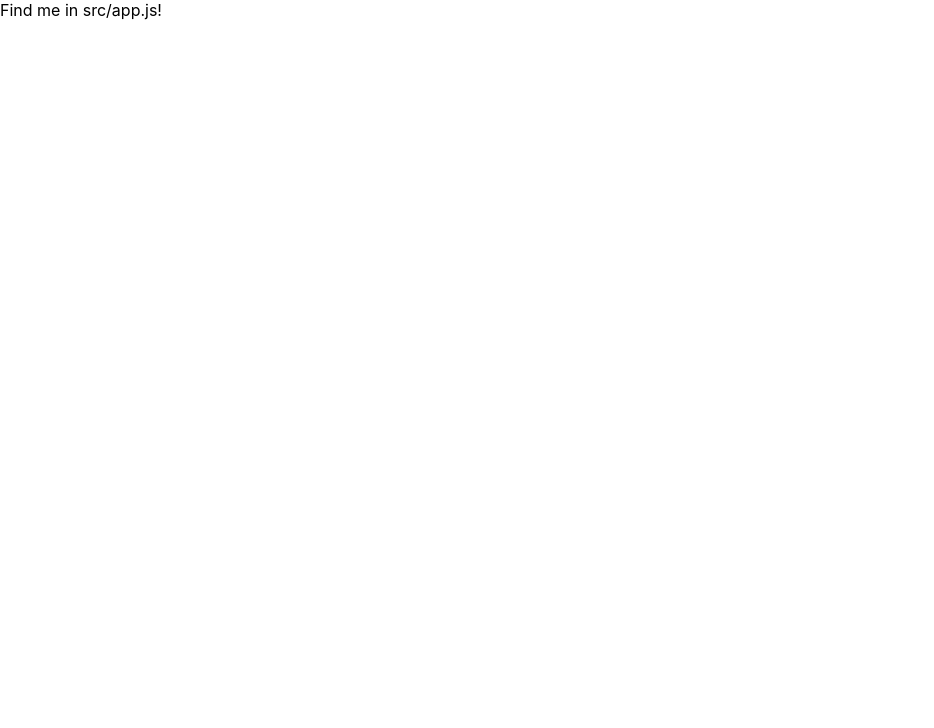
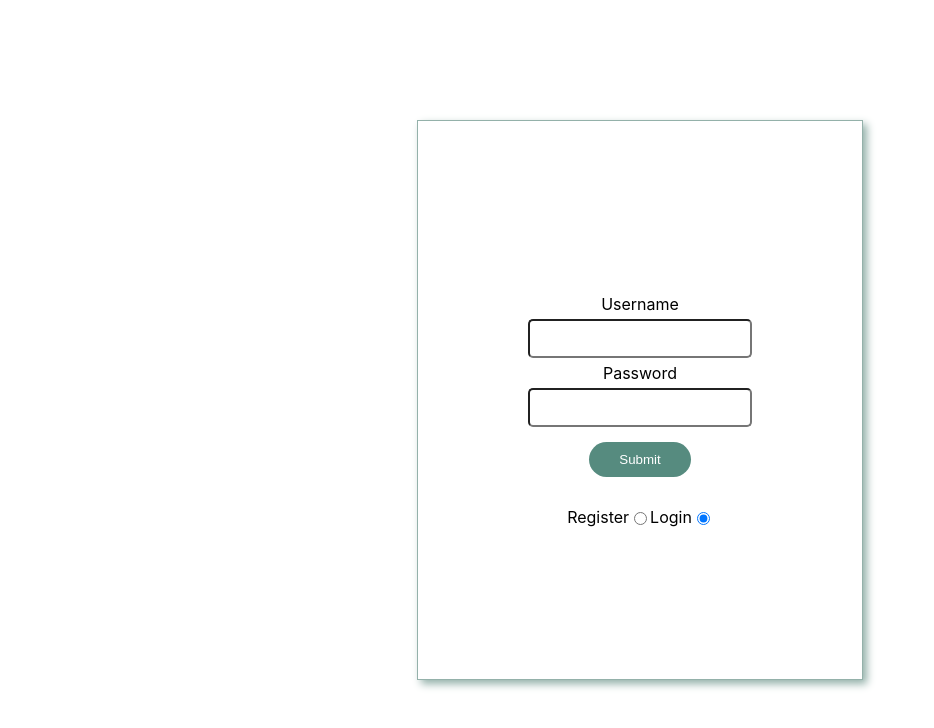
Before and after one commit to smirrebinx/project-final-project-frontend, a React (Create React App) app: page /login in a window 1280 px wide. Shown: the top 728 px of the page, without its empty margins (0-934 px from the left). Built offline with nearby package versions, Linux system fonts and the light colour scheme.

Commit message:
Update login

```diff
--- a/package.json
+++ b/package.json
@@ -20,6 +20,7 @@
     "react-fontawesome": "^1.7.1",
     "react-lottie-player": "^1.5.4",
     "react-redux": "^8.0.7",
+    "react-router-dom": "^6.11.2",
     "styled-components": "^5.3.11",
     "typeit-react": "^2.6.4"
   },
--- a/src/App.js
+++ b/src/App.js
@@ -1,9 +1,28 @@
-import React from 'react'
+import React from 'react';
+import { BrowserRouter, Routes, Route } from 'react-router-dom'
+// import NotFound from 'components/NotFound';
+import Login from 'components/Login'
+import Main from 'components/Main'
+import { Provider } from 'react-redux';
+import { configureStore, combineReducers } from '@reduxjs/toolkit';
+import user from 'reducers/user';
+
+const reducer = combineReducers({
+  user: user.reducer
+})
+
+const store = configureStore({ reducer })
 
 export const App = () => {
   return (
-    <div>
-      Find me in src/app.js!
-    </div>
+    <Provider store={store}>
+      <BrowserRouter>
+        <Routes>
+          <Route path="/login" element={<Login />} />
+          <Route path="/" element={<Main />} />
+          {/* <Route path='*' element={<NotFound />} /> */}
+        </Routes>
+      </BrowserRouter>
+    </Provider>
   )
 }
--- /dev/null
+++ b/src/components/Login.js
@@ -0,0 +1,153 @@
+/* eslint-disable jsx-a11y/label-has-associated-control */
+import React, { useState, useEffect } from 'react';
+import styled from 'styled-components';
+import { useDispatch, useSelector } from 'react-redux';
+import { useNavigate } from 'react-router-dom';
+import user, { loginSuccess } from 'reducers/user';
+import { API_URL } from '../utils/utils';
+
+const OuterWrapper = styled.div`
+  display: flex;
+  height: 100vh;
+  width: 100%;
+  justify-content: center;
+  text-align: center;
+`;
+
+const InnerWrapper = styled.div`
+  display: flex;
+  flex-direction: column;
+  justify-content: center;
+  text-align: center;
+  border: 1px solid #94b1aa;
+  box-shadow: 4px 4px 8px #94b1aa;
+  padding: 10px;
+  margin: 120px;
+`;
+
+const FormWrapper = styled.div`
+  form {
+    display: flex;
+    justify-content: center;
+    align-items: center;
+    flex-direction: column;
+    width: 30vw;
+    height: auto;
+    padding: 20px;
+  }
+  input {
+    display: flex;
+    margin: 5px;
+    padding: 10px;
+    border-radius: 5px;
+    width: 200px;
+    cursor: pointer;
+  }
+  button {
+    background-color: #568b7f;
+    border: none;
+    border-radius: 20px;
+    color: #fff;
+    padding: 10px 30px;
+    text-align: center;
+    text-decoration: none;
+    display: inline-block;
+    margin: 10px 2px;
+    cursor: pointer;
+  }
+`;
+
+const Wrapper = styled.div`
+  display: flex;
+  flex-direction: row;
+  justify-content: center;
+  align-items: center;
+`;
+
+const Login = () => {
+  const [username, setUsernameState] = useState('');
+  const [password, setPassword] = useState('');
+  const [mode, setMode] = useState('login');
+  const dispatch = useDispatch();
+  const navigate = useNavigate();
+  const userAccessToken = useSelector((store) => store.user.accessToken);
+
+  useEffect(() => {
+    if (userAccessToken) {
+      navigate('/');
+    }
+  }, [userAccessToken]);
+
+  const onFormSubmit = (event) => {
+    event.preventDefault();
+    const options = {
+      method: 'POST',
+      headers: {
+        'Content-Type': 'application/json'
+      },
+      body: JSON.stringify({ name: username, password })
+    };
+
+    fetch(API_URL(mode), options)
+      .then((response) => response.json())
+      .then((data) => {
+        if (data.success) {
+          console.log(data);
+          const { firstName, lastName, id, accessToken } = data.response;
+          dispatch(loginSuccess({ firstName, lastName, id, accessToken }));
+        } else {
+          dispatch(user.actions.setAccessToken(null));
+          dispatch(user.actions.setUsername(null));
+          dispatch(user.actions.setUserId(null));
+          dispatch(user.actions.setError(data.response));
+        }
+      });
+  };
+
+  return (
+    <OuterWrapper>
+      <InnerWrapper>
+        <FormWrapper>
+          <form onSubmit={onFormSubmit}>
+            <label htmlFor="username">Username</label>
+            <input
+              type="text"
+              id="username"
+              value={username}
+              onChange={(e) => setUsernameState(e.target.value)}
+              aria-labelledby="username" />
+            <label htmlFor="password">Password</label>
+            <input
+              type="password"
+              id="password"
+              value={password}
+              onChange={(e) => setPassword(e.target.value)}
+              required
+              autoComplete="off"
+              aria-labelledby="password" />
+            <button type="submit">Submit</button>
+          </form>
+        </FormWrapper>
+        <Wrapper>
+          <label htmlFor="register">Register</label>
+          <input
+            type="radio"
+            id="register"
+            checked={mode === 'register'}
+            onChange={() => setMode('register')}
+            aria-labelledby="register" />
+          <label htmlFor="login">Login</label>
+          <input
+            type="radio"
+            id="login"
+            checked={mode === 'login'}
+            onChange={() => setMode('login')}
+            aria-labelledby="login" />
+        </Wrapper>
+      </InnerWrapper>
+    </OuterWrapper>
+  );
+};
+
+export const userReducer = Login.reducer;
+export default Login;
--- a/src/components/main.js
+++ b/src/components/main.js
@@ -1,18 +1,88 @@
-import React from 'react';
-import { Provider } from 'react-redux';
-import { combineReducers, configureStore } from '@reduxjs/toolkit';
-import users from 'reducers/users';
+import React, { useEffect, useState } from 'react';
+import { useSelector, useDispatch, batch } from 'react-redux';
+import { useNavigate } from 'react-router-dom';
+import user from 'reducers/user';
+import { API_URL } from '../utils/utils';
 import WelcomePage from './WelcomePage';
+import UserInfo from './UserInfo';
 
-export const Main = () => {
-  const reducer = combineReducers({
-    users: users.reducer
-  })
+const Main = () => {
+  const accessToken = useSelector((store) => store.user.accessToken);
+  const navigate = useNavigate();
+  const dispatch = useDispatch();
+  const [userInfo, setUserInfo] = useState(null);
 
-  const store = configureStore({ reducer })
+  useEffect(() => {
+    if (!accessToken) {
+      navigate('/login');
+    } else {
+      // GET
+      const options = {
+        headers: {
+          Authorization: accessToken
+        }
+      };
+
+      fetch(`${API_URL}/user-info`, options)
+        .then((res) => res.json())
+        .then((data) => {
+          if (data.userinfo) {
+            setUserInfo(data.userinfo);
+          } else {
+            setUserInfo('Failed to fetch user info');
+          }
+        })
+        .catch((error) => {
+          console.log('User info fetch error', error);
+        });
+    }
+  }, [accessToken, navigate]);
+
+  const logOutButton = () => {
+    // Clear user data from the Redux store and local storage
+    batch(() => {
+      dispatch(user.actions.setUserId(null));
+      dispatch(user.actions.setAccessToken(null));
+      dispatch(user.actions.setUsername(null));
+      dispatch(user.actions.setError(null));
+    });
+    localStorage.removeItem('persist:root');
+    navigate('/login');
+  };
+
+  if (!accessToken) {
+    return (
+      <section>
+        <div className="form-container">
+          <h1>Welcome page</h1>
+          <div className="button-container">
+            <button
+              className="logout-button"
+              type="button"
+              onClick={logOutButton}>
+              Log out
+            </button>
+          </div>
+        </div>
+      </section>
+    );
+  }
+
   return (
-    <Provider store={store}>
-      <WelcomePage />
-    </Provider>
-  )
-}
+    <section>
+      <div className="form-container">
+        <UserInfo />
+        <div className="button-container">
+          <button
+            className="logout-button"
+            type="button"
+            onClick={logOutButton}>
+            Log out
+          </button>
+        </div>
+      </div>
+    </section>
+  );
+};
+
+export default Main;
```
Also changed, not shown: src/components/LoginStyling.js (added), 1 other file (tests, documents, lock files or other folders).
